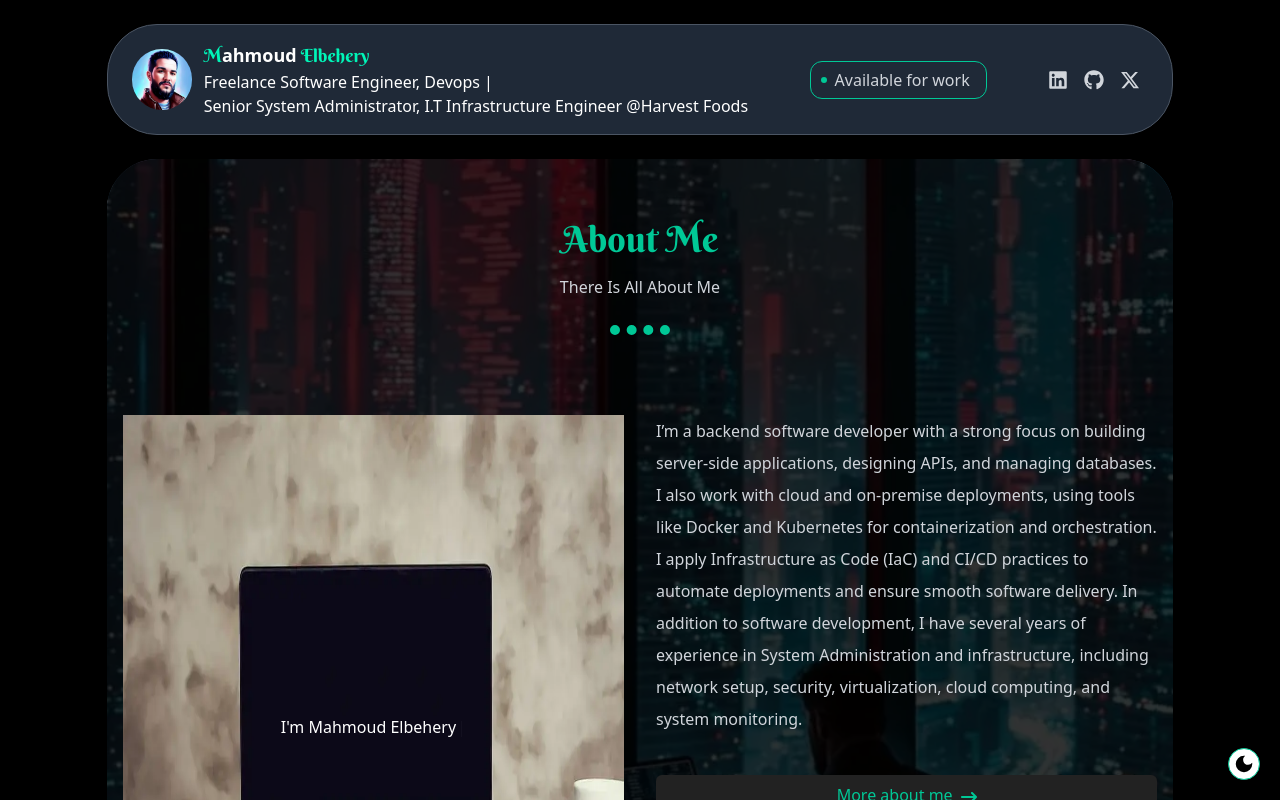
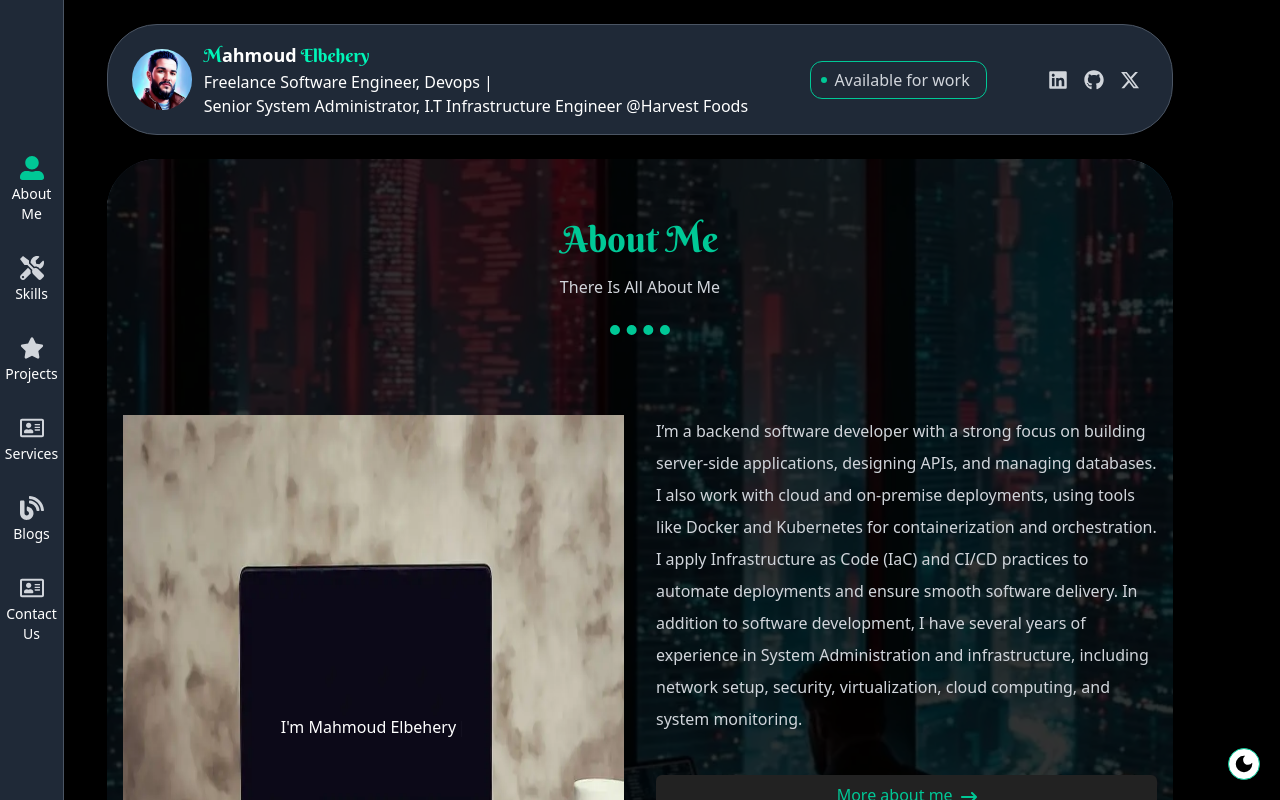
Before and after one commit to mahmoudramy93/portfolio, a Next.js app: page / in a window 1280 px wide. Shown: the top 800 px of the page. Built offline with nearby package versions, Linux system fonts and the light colour scheme.

Commit message:
feat: :sparkles: add navigation bar

```diff
--- a/src/app/layout.tsx
+++ b/src/app/layout.tsx
@@ -1,7 +1,7 @@
 import type { Metadata } from "next";
 import "./globals.css";
 
-import { Header, SocialMediaFooter } from "@/components/common";
+import { Header, Navigation, SocialMediaFooter } from "@/components/common";
 import Providers from "./Providers";
 
 export const metadata: Metadata = {
@@ -22,6 +22,7 @@ export default function RootLayout({
           <Header />
           {children}
           <SocialMediaFooter />
+          <Navigation/>
         </Providers>
       </body>
     </html>
--- /dev/null
+++ b/src/components/common/Navigation.tsx
@@ -0,0 +1,90 @@
+"use client";
+
+import React, { useState } from "react";
+import {
+  FaUserAlt,
+  FaRegAddressCard,
+  FaStar,
+  FaTools,
+  FaBlog,
+} from "react-icons/fa";
+
+type TNavButtonProps = {
+  Icon: React.ElementType;
+  label: string;
+  active: boolean;
+  onClick: () => void;
+};
+
+const NavButton = ({ Icon, label, active, onClick }: TNavButtonProps) => (
+  <button
+    type="button"
+    className={`flex flex-col items-center justify-center p-4 group `}
+    aria-label={label}
+    onClick={onClick}
+  >
+    <Icon
+      className={`w-6 h-6 mb-1 text-gray-300 group-hover:text-tealGreen ${
+        active ? "text-tealGreen" : ""
+      }`}
+    />
+    <span className="text-sm text-white">{label}</span>
+  </button>
+);
+
+const Navigation = () => {
+  const [activeSection, setActiveSection] = useState<string>("about_me");
+
+  const handleNavigation = (section: string) => {
+    const element = document.getElementById(section);
+    if (element) {
+      element.scrollIntoView({ behavior: "smooth" });
+      setActiveSection(section);
+    }
+  };
+
+  return (
+    <div className="fixed left-0 top-0 z-50 h-full w-16 border-r border-gray-600 dark:border-transparent bg-gray-800 dark:bg-darkGray">
+      <div className="flex flex-col h-full justify-center">
+        <NavButton
+          Icon={FaUserAlt}
+          label="About Me"
+          active={activeSection === "about_me"}
+          onClick={() => handleNavigation("about_me")}
+        />
+        <NavButton
+          Icon={FaTools}
+          label="Skills"
+          active={activeSection === "general_skills"}
+          onClick={() => handleNavigation("general_skills")}
+        />
+        <NavButton
+          Icon={FaStar}
+          label="Projects"
+          active={activeSection === "highlighted_projects"}
+          onClick={() => handleNavigation("highlighted_projects")}
+        />
+        <NavButton
+          Icon={FaRegAddressCard}
+          label="Services"
+          active={activeSection === "our_services"}
+          onClick={() => handleNavigation("our_services")}
+        />
+        <NavButton
+          Icon={FaBlog}
+          label="Blogs"
+          active={activeSection === "latest_blogs"}
+          onClick={() => handleNavigation("latest_blogs")}
+        />
+        <NavButton
+          Icon={FaRegAddressCard}
+          label="Contact Us"
+          active={activeSection === "contact"}
+          onClick={() => handleNavigation("contact")}
+        />
+      </div>
+    </div>
+  );
+};
+
+export default Navigation;
--- a/src/components/common/SocialMediaFooter.tsx
+++ b/src/components/common/SocialMediaFooter.tsx
@@ -3,7 +3,7 @@ import React from "react";
 
 const SocialMediaFooter = () => {
   return (
-    <footer className="py-10  ">
+    <footer className="py-10">
       <ul className="flex items-center justify-center">
         <li>
           <Link
--- a/src/components/common/index.ts
+++ b/src/components/common/index.ts
@@ -1,7 +1,8 @@
 import Header from "./Header";
 import CustomTitle from "./CustomTitle";
 import CustomLink from "./CustomLink";import SocialMediaFooter from "../common/SocialMediaFooter";
+import Navigation from "./Navigation";
 
 
 
-export {Header, CustomTitle,CustomLink,SocialMediaFooter}
+export {Header, CustomTitle,CustomLink,SocialMediaFooter, Navigation}
```
Also changed, not shown: 1 other file (tests, documents, lock files or other folders).
